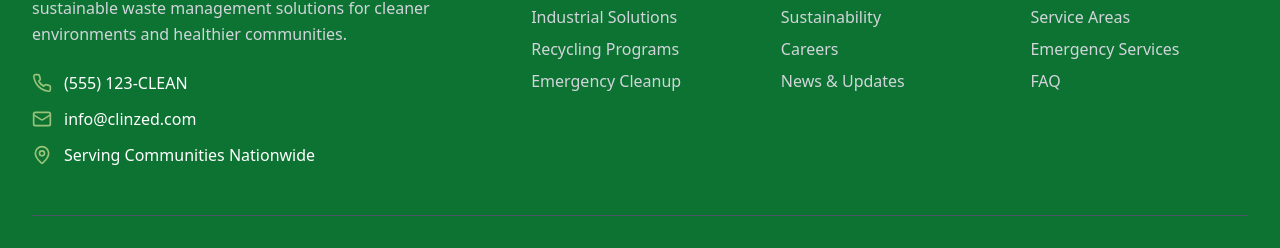
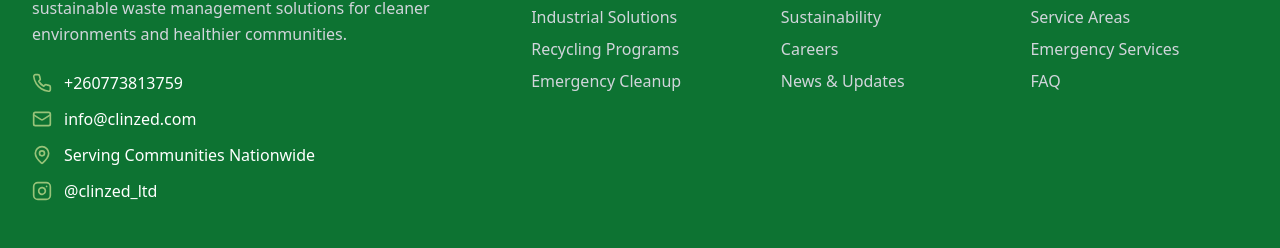
Before and after one commit to zencoder01/clinzed-green-future, a React (Vite) app: page / in a window 1280 px wide. Shown: the part 5208-5456 px from the top of the page. Built offline with nearby package versions, Linux system fonts and the light colour scheme.

Commit message:
Update contact information
Updated WhatsApp links and added Instagram handle.

```diff
--- a/src/components/Footer.tsx
+++ b/src/components/Footer.tsx
@@ -30,7 +30,7 @@ const Footer = () => {
     { icon: Facebook, href: '#' },
     { icon: Twitter, href: '#' },
     { icon: Linkedin, href: '#' },
-    { icon: Instagram, href: '#' }
+    { icon: Instagram, href: 'https://instagram.com/clinzed_ltd' }
   ];
 
   return (
@@ -53,7 +53,7 @@ const Footer = () => {
             <div className="space-y-3">
               <div className="flex items-center space-x-3">
                 <Phone className="h-5 w-5 text-clinzed-lightGreen" />
-                <span>(555) 123-CLEAN</span>
+                <span>+260773813759</span>
               </div>
               <div className="flex items-center space-x-3">
                 <Mail className="h-5 w-5 text-clinzed-lightGreen" />
@@ -62,6 +62,10 @@ const Footer = () => {
               <div className="flex items-center space-x-3">
                 <MapPin className="h-5 w-5 text-clinzed-lightGreen" />
                 <span>Serving Communities Nationwide</span>
+              </div>
+              <div className="flex items-center space-x-3">
+                <Instagram className="h-5 w-5 text-clinzed-lightGreen" />
+                <span>@clinzed_ltd</span>
               </div>
             </div>
           </div>
--- a/src/components/PricingSection.tsx
+++ b/src/components/PricingSection.tsx
@@ -53,7 +53,7 @@ const PricingSection = () => {
     }
   ];
 
-  const whatsappNumber = '+2609773813759';
+  const whatsappNumber = '+260773813759';
   const whatsappUrl = `https://wa.me/${whatsappNumber.replace('+', '')}`;
 
   return (
```
